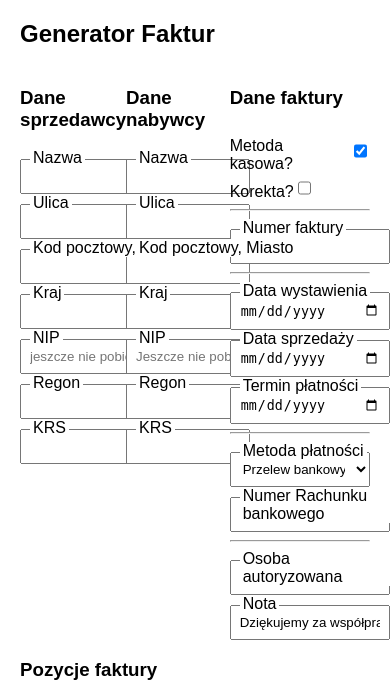
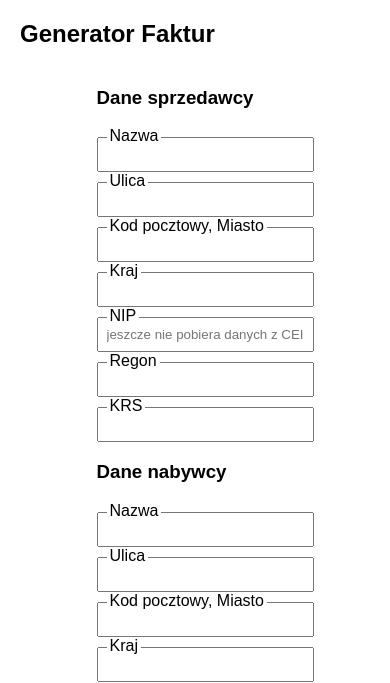
Before and after one commit to milessic/fv, a Flask app: page / in a window 390 px wide; the page is wider, and only the part inside the window is pictured. Shown: the top 683 px of that part. Run offline with Flask 3, Linux system fonts and the light colour scheme; parts of the project's set-up code (start-up, migrations or seed data) failed here and were passed over.

Commit message:
Added mobile view

```diff
--- a/templates/index.html
+++ b/templates/index.html
@@ -28,6 +28,12 @@
 		.ok { color: green;}
 		.not-ok { color: red;}
 		footer { width: 150px;margin:auto}
+		@media (max-width: 600px){
+			#containers {
+				display: flex;
+				flex-direction: column;
+			}
+		}
     </style>
 </head>
 <body>
```
